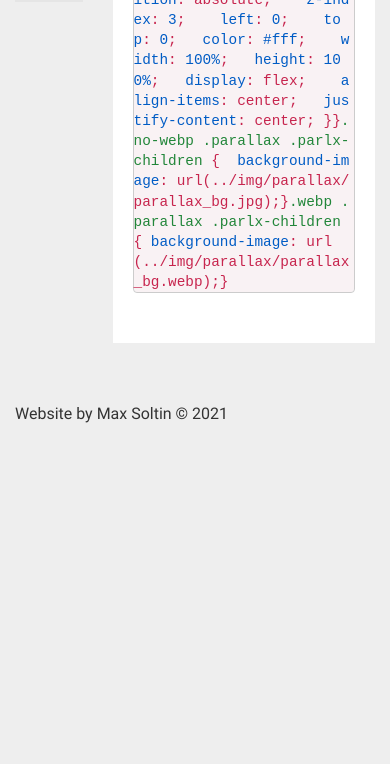
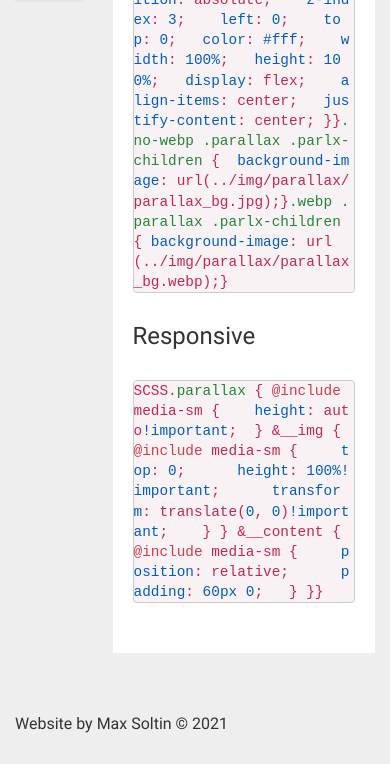
Before and after one commit to MaxSoltin/frontlib, an Eleventy site: page 11ty/src/content/parallax/index.md in a window 390 px wide. Shown: the part 1197-1961 px from the top of the page. Before the commit the page ends 1651 px from the top, so only its background shows below. Built offline with nearby package versions, Linux system fonts and the light colour scheme; Eleventy itself is replaced by a stand-in of ours; code samples lack their colours; files that its build step writes are made by us from their sources; a script that the page names is missing; files whose address does not match are found by name.

Commit message:
parallax responsive

````diff
--- a/11ty/src/content/parallax/index.md
+++ b/11ty/src/content/parallax/index.md
@@ -101,3 +101,28 @@ $(function () {
 
 
 ```
+
+### Responsive
+
+``` SCSS
+
+.parallax {
+	@include media-sm {
+		height: auto!important;
+	}
+	&__img {
+		@include media-sm {
+			top: 0;
+			height: 100%!important;
+			transform: translate(0, 0)!important;
+		}
+	}
+	&__content {
+		@include media-sm {
+			position: relative;
+			padding: 60px 0;
+		}
+	}
+}
+
+```
````
